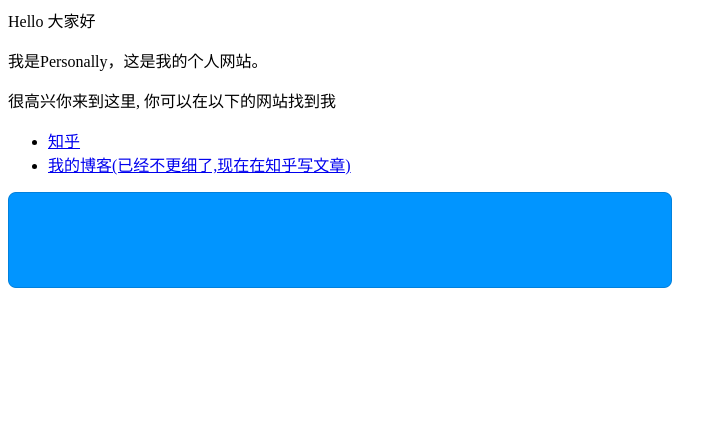
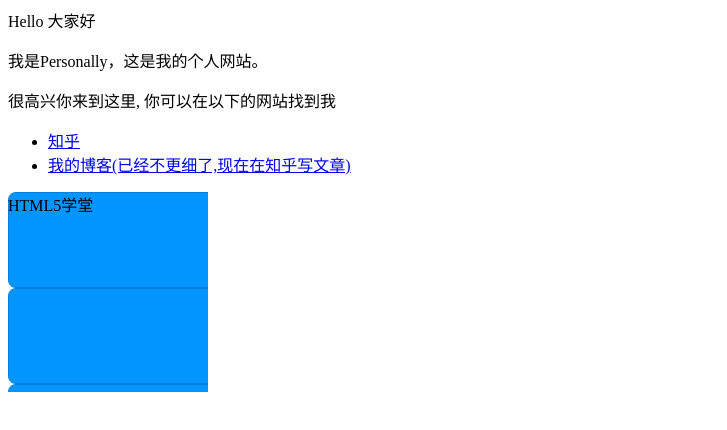
Before and after one commit to Howdy-Personally/Howdy-Personally.github.io, a plain HTML site: page index.html in a window 1280 px wide. Shown: the whole page, without its empty margins (0-727 px from the left). Drawn offline with Linux system fonts and the light colour scheme.

Commit message:
Update index.html

```diff
--- a/index.html
+++ b/index.html
@@ -7,4 +7,22 @@
   <li> <a href="http://hejie.nigeerhuo.com">我的博客(已经不更细了,现在在知乎写文章)</a> </li>
 </ul>
 
-<img src="https://github.com/Howdy-Personally/Howdy-Personally.github.io/blob/main/img/b5e.png" alt="some_text">
+
+<!DOCTYPE html>
+<html>
+<head>
+    <meta charset="UTF-8" />
+    <title>HTML5学堂</title>
+    <style type="text/css">
+        .h5course {
+            width: 200px;
+            height: 200px;
+            /* 图片路径记得修改哈 */
+            background: url('https://github.com/Howdy-Personally/Howdy-Personally.github.io/blob/main/img/b5e.png');
+        }
+    </style>
+</head>
+<body>
+    <div class="h5course">HTML5学堂</div>
+</body>
+</html>
```
